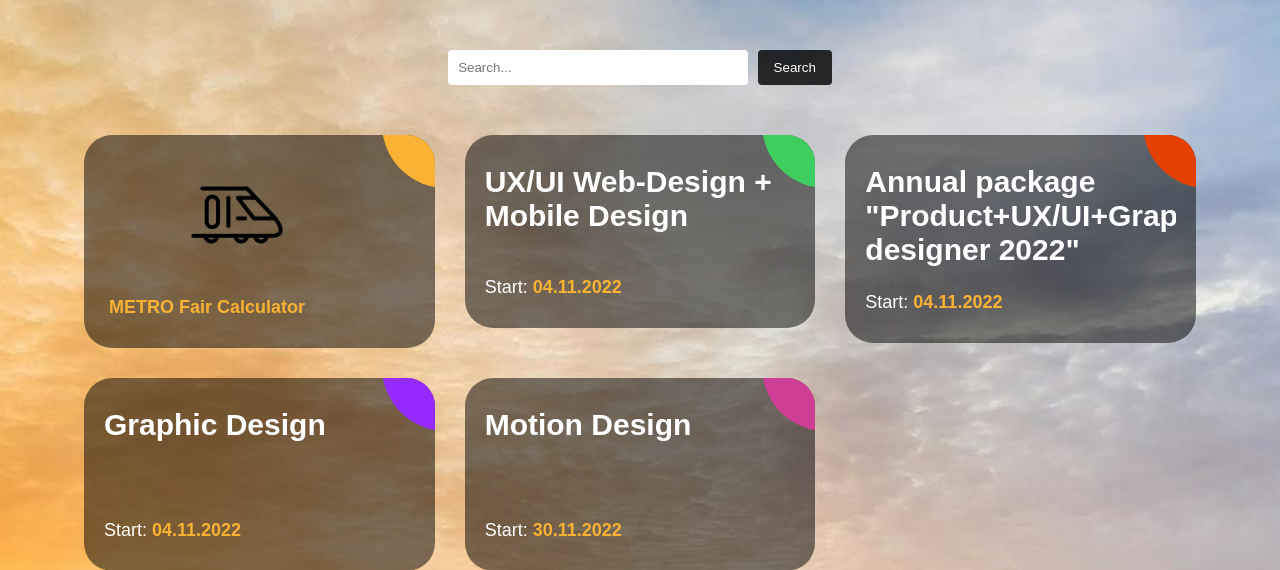
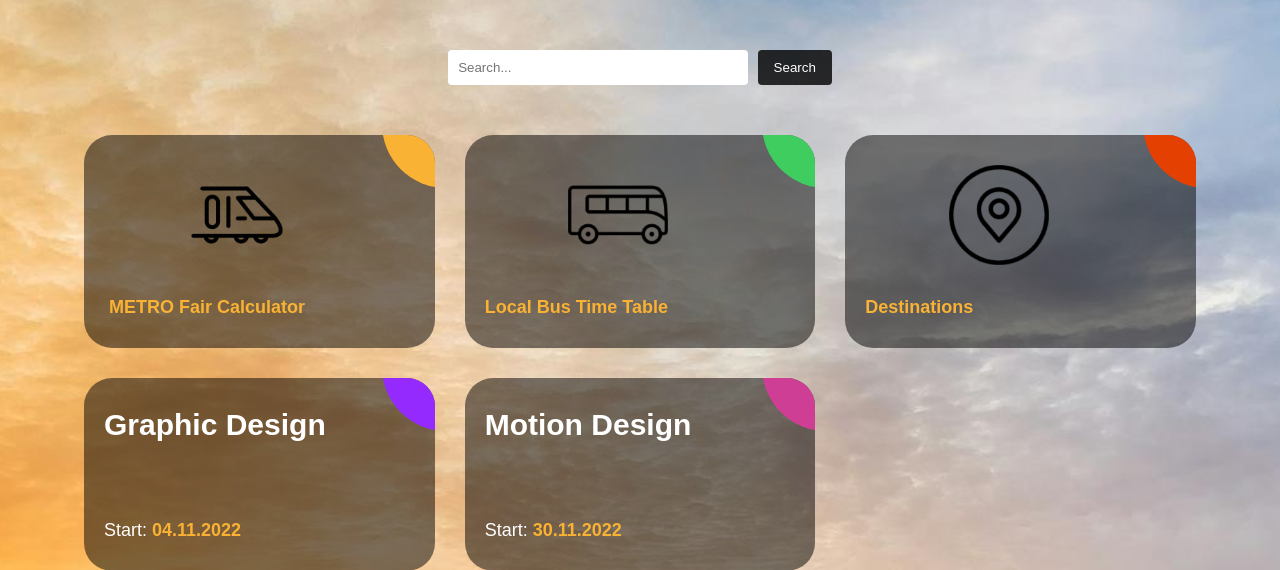
Before and after one commit to AADi2oo6/ASEP_sem1, a Django app: template ASEP/templates/index.html in a window 1280 px wide. Shown: the part 48-618 px from the top of the page. Run offline with Django 5.2, Linux system fonts and the light colour scheme; the template is opened without the code that fills it, so the values that code supplies are empty.

Commit message:
added some basic class

```diff
--- a/ASEP/ASEP/urls.py
+++ b/ASEP/ASEP/urls.py
@@ -28,8 +28,9 @@ urlpatterns = [
     path('', views.index),
     path('metroFair/',views.metroFair),
     path('destinations/',views.dest),
+
     # path('destinations/<destSlug>',views.dest),
-]
+]x``
 
 if settings.DEBUG:
     urlpatterns+=static(settings.MEDIA_URL,document_root=settings.MEDIA_ROOT )
--- a/ASEP/templates/destinations.html
+++ b/ASEP/templates/destinations.html
@@ -30,7 +30,7 @@
         </p>
 
       </div>
-      <button class="card__button">Read more</button>
+      <a href="" class="card__button">Read more</a>
     </div>
   </article>
 
--- a/ASEP/templates/serviceCard.html
+++ b/ASEP/templates/serviceCard.html
@@ -21,31 +21,29 @@
           <div class="ag-courses-item_bg"></div>
 
           <div class="ag-courses-item_title">
-            UX/UI Web-Design&#160;+ Mobile Design
+            &nbsp;&nbsp;&nbsp;&nbsp;&nbsp;&nbsp;&nbsp;&nbsp;&nbsp;&nbsp;<img src="static/img/bus-1052.png" style="height: 100px; width: 100px;">
           </div>
 
           <div class="ag-courses-item_date-box">
-            Start:
             <span class="ag-courses-item_date">
-              04.11.2022
+              Local Bus Time Table
             </span>
           </div>
         </a>
       </div>
 
       <div class="ag-courses_item">
-        <a href="#" class="ag-courses-item_link">
+        <a href="/destinations/" class="ag-courses-item_link">
           <div class="ag-courses-item_bg"></div>
 
           <div class="ag-courses-item_title">
-            Annual package "Product+UX/UI+Graph designer&#160;2022"
+            &nbsp;&nbsp;&nbsp;&nbsp;&nbsp;&nbsp;&nbsp;&nbsp;&nbsp;&nbsp;<img src="static/img/location.png" style="height: 100px; width: 100px;">
           </div>
 
           <div class="ag-courses-item_date-box">
-            Start:
             <span class="ag-courses-item_date">
-              04.11.2022
-            </span>
+              Destinations
+              </span>
           </div>
         </a>
       </div>
```
Also changed, not shown: ASEP/templates/metroFair.html (+8 -8 lines), ASEP/static/img/bus-1052.png (added), ASEP/static/img/location.png (added).
